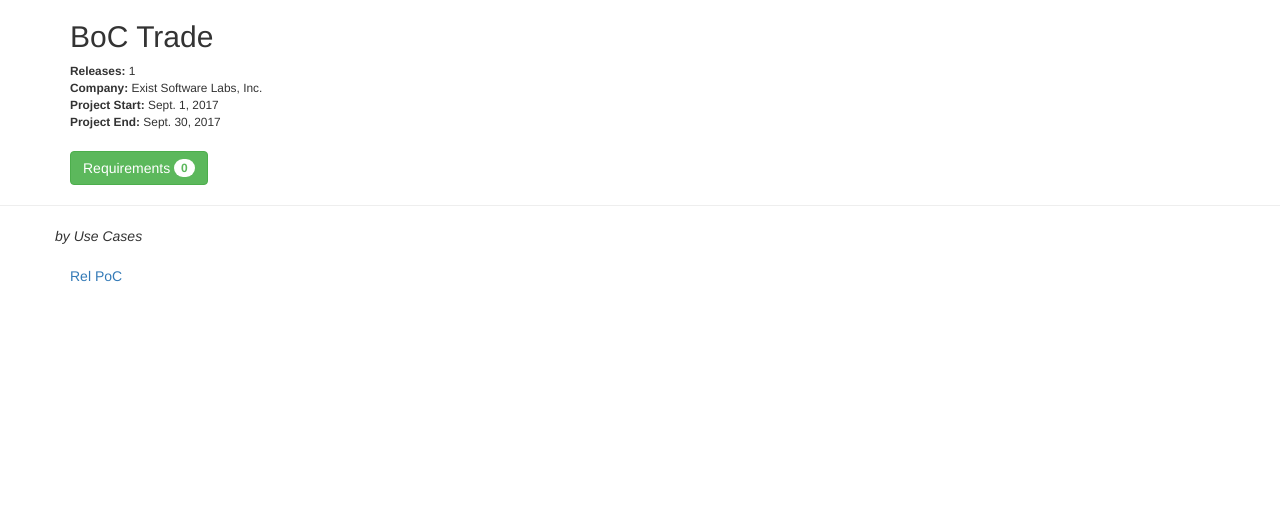
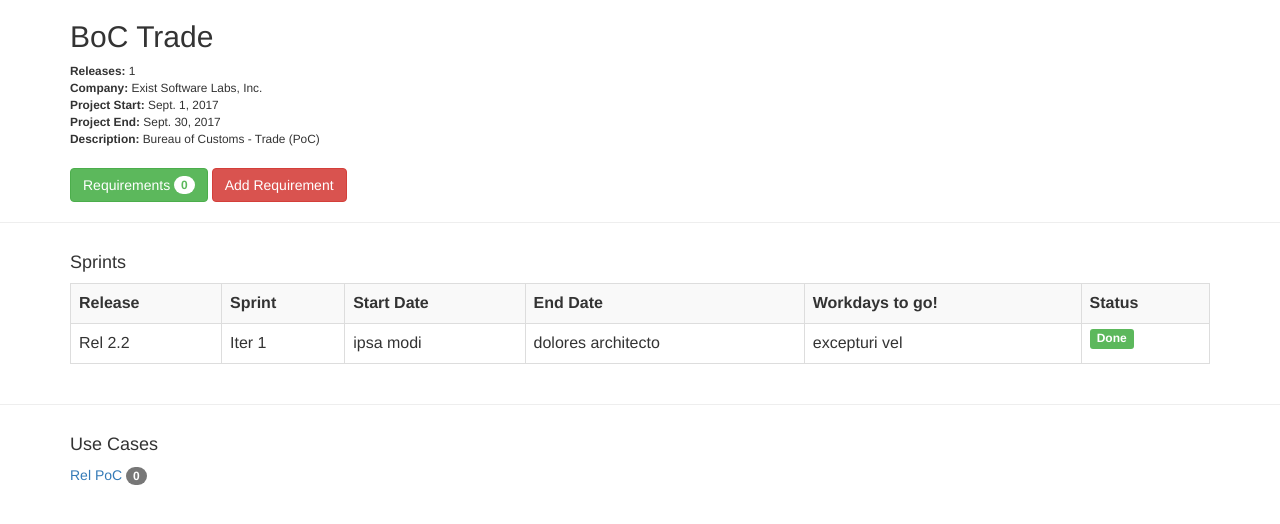
Before and after one commit to eyana-m/project-joan, a Django app: page /joan/project/2/ in a window 1280 px wide. Shown: the top 524 px of the page. Run offline with Django 3.2, Linux system fonts and the light colour scheme; data comes from the database, SQL or seed files in the repository; both versions use the stored data as it was after the commit; some libraries are stand-ins or nearby versions.

Commit message:
admin change

```diff
--- a/base/joan/admin.py
+++ b/base/joan/admin.py
@@ -114,7 +114,7 @@ class RequirementAdmin(admin.ModelAdmin):
 
     def features(self):
         temp = []
-        for obj in Feature.objects.filter(requirement__id__exact=self.id):
+        for obj in Feature.objects.filter(requirements__id__exact=self.id):
             temp.append('<a href="%s">%s</a>' %(get_admin_url("feature",obj), obj.feature_text))
 
         if len(temp) >2:
@@ -153,7 +153,7 @@ class FeatureAdmin(ImportExportMixin, admin.ModelAdmin):
     tickets.allow_tags = True
     tickets.short_description = "Related Tickets"
 
-    list_display = ["feature_text", "feature_heading", requirements]
+    list_display = ["feature_text", "feature_heading", requirements, "feature_status"]
     list_filter = [ProjectFilter, "release", "feature_status"]
 
 
--- a/base/joan/templates/joan/project.html
+++ b/base/joan/templates/joan/project.html
@@ -18,25 +18,55 @@
 <b>Releases:</b>  {{ project.release_set.count }}  <br>
 <b>Company:</b> {{ project.project_company}}  <br>
 <b>Project Start:</b>  {{ project.project_start_date }}  <br>
-<b>Project End:</b>  {{ project.project_end_date}}
+<b>Project End:</b>  {{ project.project_end_date}} <br>
+<b>Description:</b>  {{ project.project_description}}
 </small>
 <br>
 <br>
 
 <a class="btn btn-success" href="{% url 'joan:requirements_list' project.id %}">Requirements <span class="badge">{{project.requirement_set.count}}</span></a>
-
+<button class="btn btn-danger">Add Requirement</button>
 </div>
-
 
 <hr>
 
 <div class="container horizontal-scroll">
+
+<h4> Sprints</h4>
+
+<table class="table table-striped table-bordered">
+  <tr>
+    <th> Release</th>
+    <th> Sprint </th>
+    <th> Start Date</th>
+    <th> End Date</th>
+    <th> Workdays to go!</th>
+    <th> Status</th>
+  </tr>
+
+  <tr>
+    <td>Rel 2.2 </td>
+    <td>Iter 1 </td>
+    <td>{% lorem 2 w random %} </td>
+    <td>{% lorem 2 w random %} </td>
+    <td>{% lorem 2 w random %} </td>
+    <td><span class="label label-success"> Done</span> </td>
+
+  </tr>
+
+</table>
+</div>
+<hr>
+
+<div class="container horizontal-scroll">
+
+  <h4>Use Cases</h4>
    <div class="row">
-     <em>by Use Cases</em><br><br>
+
     <ul class="list-unstyled">
     {% for release in project.release_set.all %}
      <div class="col-xs-4 word-wrap">
-      <a href="{% url 'joan:release' release.id %}">{{ release }} </a>
+      <a href="{% url 'joan:release' release.id %}">{{ release }} </a> <span class="badge">{{ release.feature_set.count}}</span>
         {% for feature in release.feature_set.all %}
           <li><small><a href="{% url 'joan:feature' feature.id %}">{{ feature }}</a></small></li>
         {% endfor %}
```
Also changed, not shown: base/db.sqlite3.
